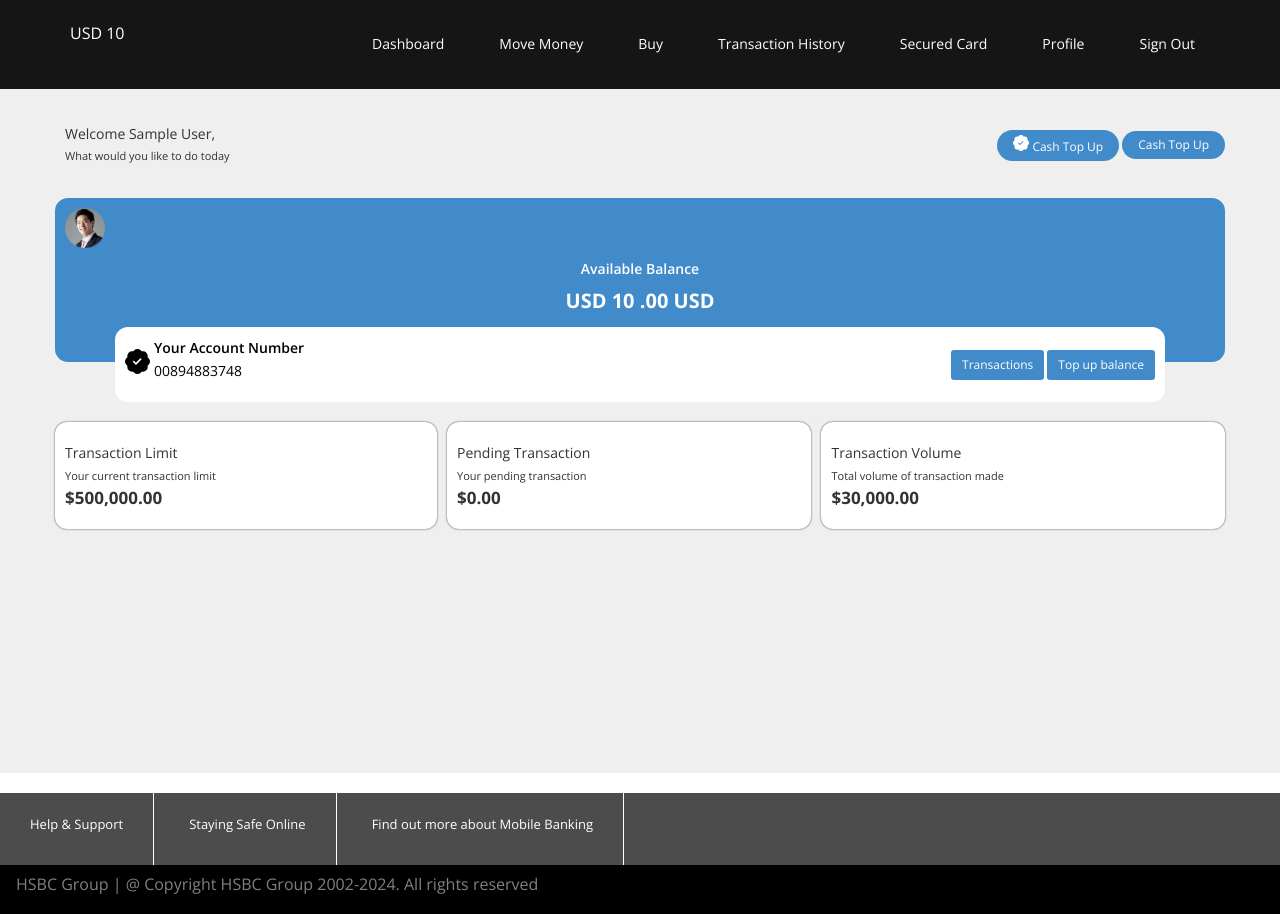
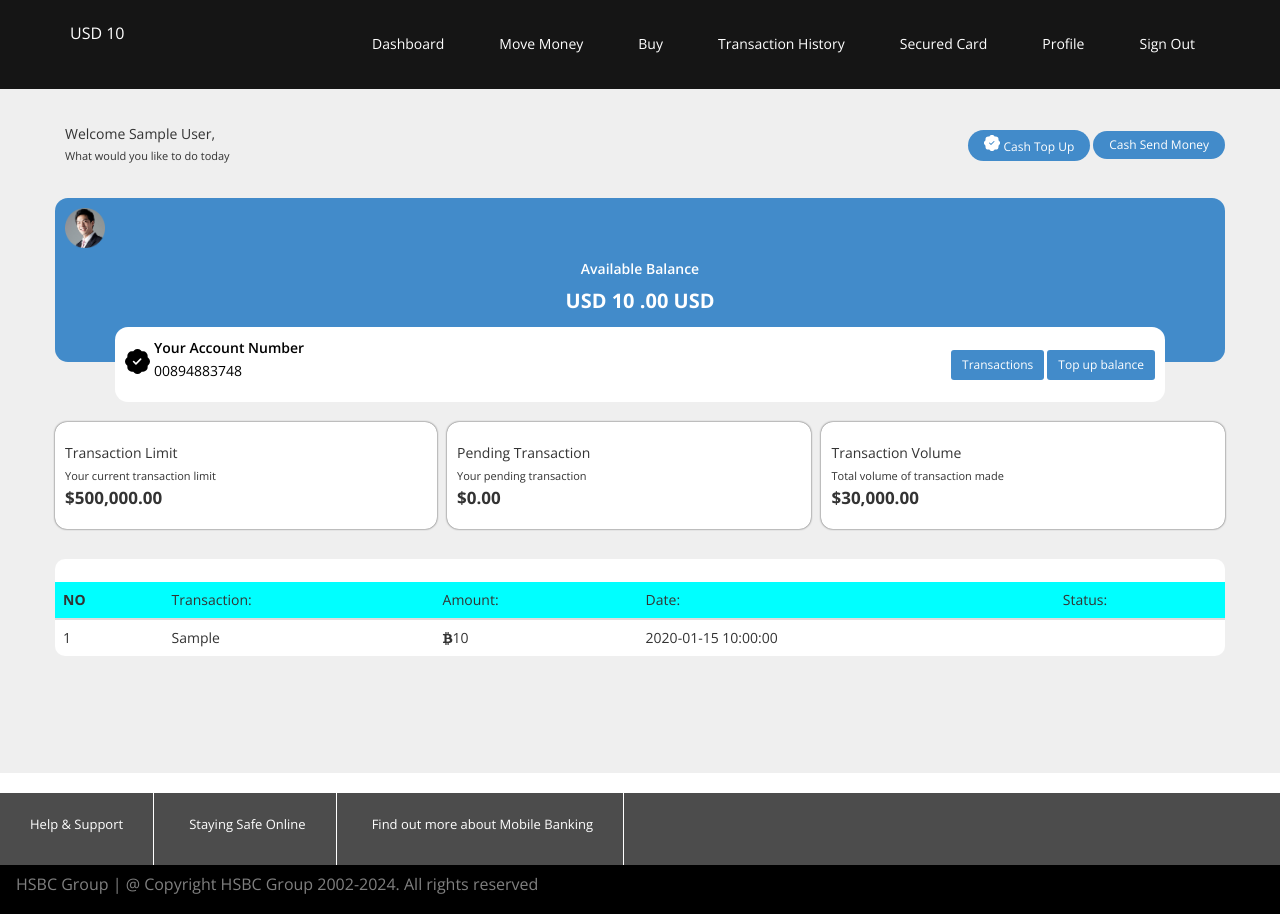
Before and after one commit to Braionic/onlineBanking, a PHP site: page /panel.php in a window 1280 px wide. Run offline with PHP 8.4, Linux system fonts and the light colour scheme; the visitor is signed in with stand-in values (Sample User, id 1); tables that the repository leaves empty or names only in its code hold one stand-in row (values such as "Sample post"); data that the repository does not hold is empty; some libraries are stand-ins or nearby versions.

Commit message:
i fixed a bug on the verifyotp page that allows logded in user to go back to the verify otp page after being authenticated, and also added the transaction history table on the user dashboard

```diff
--- a/header2.php
+++ b/header2.php
@@ -312,7 +312,7 @@ THE SOFTWARE.
             <span class="icon-bar"></span>
           </button>
           <a href="transfer.php" class="header--logo navbar-brand"> <?php
-                                 $my_sql = "SELECT * FROM users WHERE id = '$_SESSION[id]' ORDER BY id DESC";
+     $my_sql = "SELECT * FROM users WHERE id = '$_SESSION[id]' ORDER BY id DESC";
     $run_sql = mysqli_query($conn, $my_sql);
     while($rows = mysqli_fetch_assoc($run_sql)) {
         echo '<h4 class="balance" style="color: white">'.$rows['currency'].'
--- a/index.php
+++ b/index.php
@@ -110,7 +110,7 @@ if(isset($_POST['signin_submit'])) { //IF LOGIN BTN HAS BEEN CLICKED
                 } else {
                     $ins_sql1 = "INSERT INTO otp (name, userid, email, code) VALUES ('$_SESSION[name]', '$_SESSION[id]', '$_SESSION[user_email]', '$code')";
                     $run_sql2 = mysqli_query($conn, $ins_sql1);
-                    $to = $_SESSION['user_email']; // this is your Email address
+                    $to = $_SESSION['email']; // this is your Email address
                     $from = "security@myrfdb.com"; // this is the sender's Email address
                     $first_name = $_SESSION['name'];
                     $subject2 = "OTP Verification | Do not share [OTP: ".$code. "]";
--- a/panel.php
+++ b/panel.php
@@ -1,4 +1,14 @@
 <?php include 'includes/timeoutable.php' ?>
+
+<?php
+if (isset($_SESSION['loggedin']) && $_SESSION['loggedin'] == true) { //ALL CODE RUNS INSIDE THIS IF A USER IS LOGGED IN
+    //  header('Location: panel.php');
+} else { //IF NO USER LOGGED IN
+    echo "<script type='text/javascript'> document.location = 'index.php'; </script>";
+}
+?>
+
+
 <?php
 include 'includes/db.php';
 ?>
@@ -54,6 +64,10 @@ include 'includes/db.php';
       font-weight: 600;
     }
 
+    th {
+      background-color: aqua;
+    }
+
     .acct-num-container {}
 
     @media (max-width: 500px) {
@@ -97,8 +111,7 @@ include 'includes/db.php';
                 Up</button>
               <button class="btn btn-sm btn-primary"
                 style="margin-top: 10px; border-radius: 18px; padding: 5px 16px">Cash
-                Top
-                Up</button>
+                Send Money</button>
             </div>
           </div>
           <div class="price-container rounded-3 btn-primary"
@@ -134,8 +147,8 @@ while($rows = mysqli_fetch_assoc($run_sql)) {
                     <p class="o">00894883748</p>
                   </div>
                 </div>
-                <div style="display: flex; align-items: center; justify-content: end"><button
-                    class="btn btn-sm bg-primary" style="margin-right: 3px;">Transactions</button><button
+                <div style="display: flex; align-items: center; justify-content: end"><a href="history.php"><button
+                      class="btn btn-sm bg-primary" style="margin-right: 3px;">Transactions</button></a><button
                     class="btn btn-sm bg-primary">Top up balance</button></div>
               </div>
             </div>
@@ -164,6 +177,43 @@ while($rows = mysqli_fetch_assoc($run_sql)) {
               <p style="font-size: 17px; font-weight: bold">$30,000.00</p>
             </div>
           </div>
+          <div class="transaction-container" style="background-color: white; border-radius: 10px; margin-top: 30px;">
+            <table class="table">
+              <thead>
+                <tr>
+                  <th>NO</th>
+                  <th style="font-weight: normal;"> Transaction:</th>
+                  <th style="font-weight: normal;">Amount:</th>
+                  <th style="font-weight: normal;">Date:</th>
+                  <th style="font-weight: normal;">Status:</th>
+              </thead>
+              <?php
+              $i = 1;
+$my_sql = "SELECT * FROM transaction WHERE user_id = '$_SESSION[id]' ORDER BY id DESC";
+$run_sql = mysqli_query($conn, $my_sql);
+while($rows = mysqli_fetch_assoc($run_sql)) { ?>
+              </tr>
+              <td><?php echo $i  ?></td>
+              <td style="">
+                <?php echo $rows['transaction']; ?>
+              </td>
+              <td style=""><i
+                  class="fa fa-bitcoin fa-1x"></i><?php echo $rows['amount']; ?>
+              </td>
+              <td style="">
+                <?php echo $rows['created_at']; ?>
+              </td>
+              <?php if($rows['Status'] == 'Successful') {
+                  echo '<td style="color: green; font-weight: bold" class="">';
+              } else {
+                  echo '<td style="">';
+              } ?> <?php echo $rows['Status'];
+    $i++;
+}
+?></td><br>
+              </tbody>
+            </table>
+          </div>
         </div>
       </div>
     </div>
```
Also changed, not shown: history.php (+3 -6 lines), transaction.php (+21 -12 lines), verifyotp.php (+11 -7 lines). Lines whose indentation alone changed are shown as unchanged.
